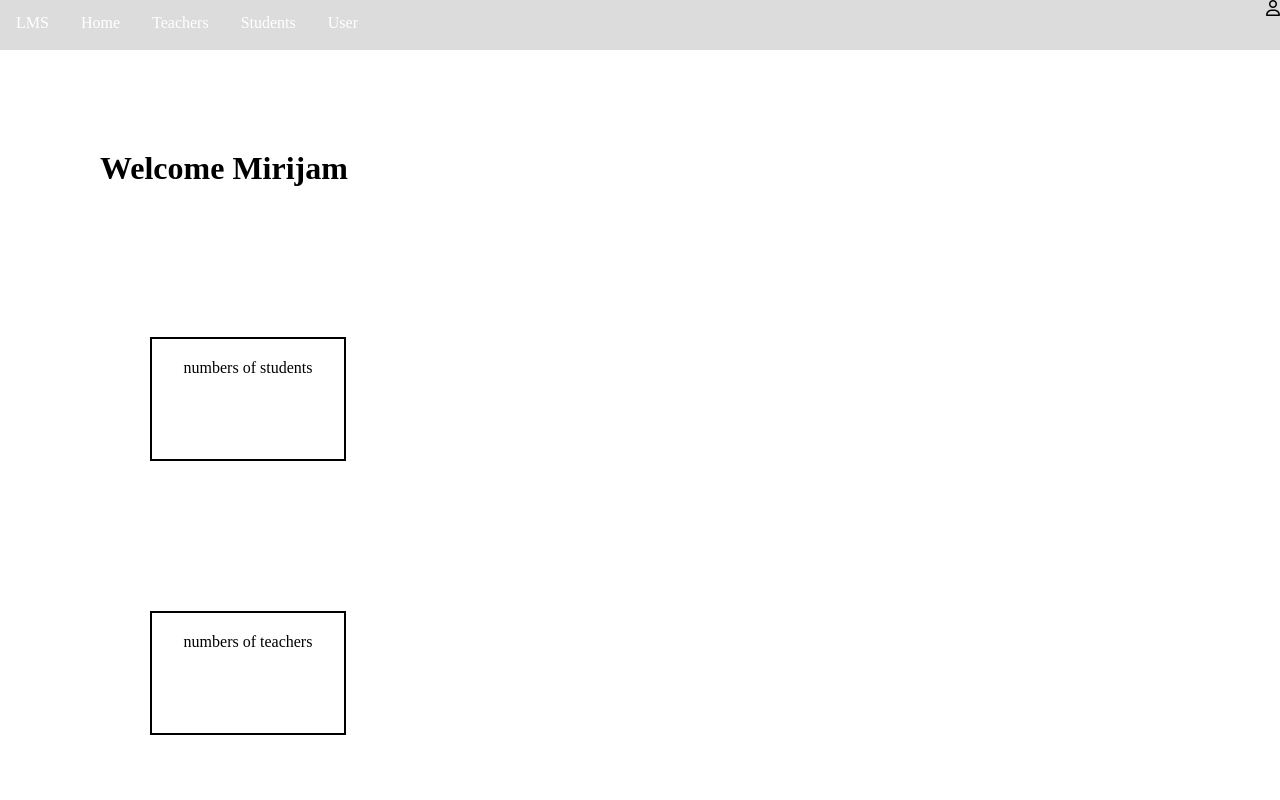
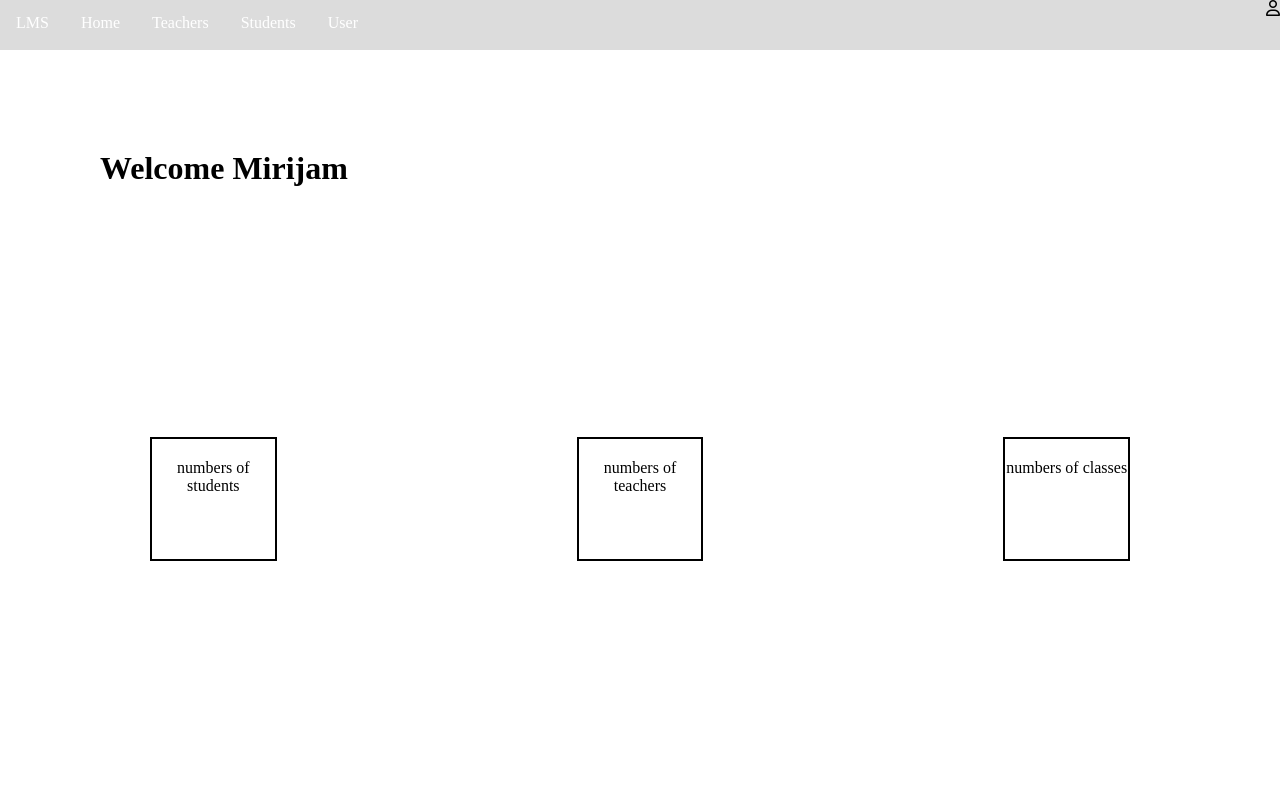
Before and after one commit to aysedo/School-Management-System, a website with bundled scripts: page index.html in a window 1280 px wide. Shown: the top 800 px of the page. Built offline with nearby package versions, Linux system fonts and the light colour scheme.

Commit message:
sections created

```diff
--- a/dashboard.js
+++ b/dashboard.js
@@ -26,6 +26,8 @@ const renderNav = () => {
         `;
 };
 
+
+
 const renderApp = () => {
     renderNav();
 
--- a/styles.css
+++ b/styles.css
@@ -42,7 +42,11 @@ div .fa-user{
 /*front-container*/
 
 
-
+#section_one{
+ display:flex;
+ justify-content:center;
+ align-items: center;
+}
 
 
 
```
